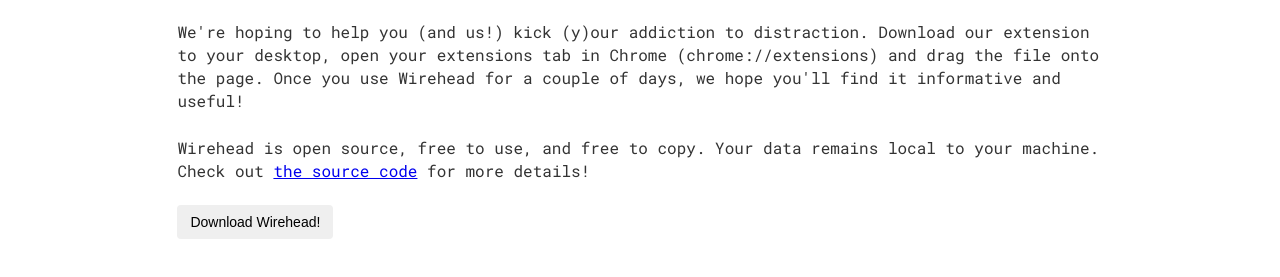
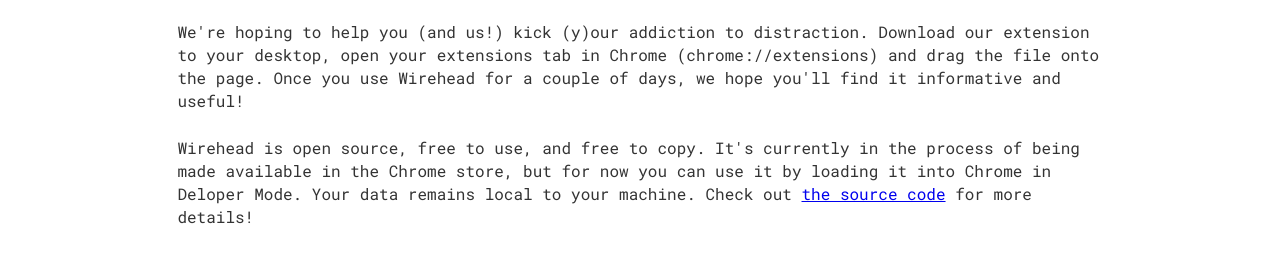
Before and after one commit to wirehead-extension/wirehead-extension.github.io, a Gatsby site: page / in a window 1280 px wide. Shown: the part 213-490 px from the top of the page. Built offline with nearby package versions, Linux system fonts and the light colour scheme; Gatsby itself is replaced by a stand-in of ours.

Commit message:
edit to remove link to nonexistent file

```diff
--- a/src/pages/index.js
+++ b/src/pages/index.js
@@ -20,21 +20,15 @@
       useful!
     </p>
     <p>
-      Wirehead is open source, free to use, and free to copy. Your data remains
+      Wirehead is open source, free to use, and free to copy. It's currently in
+      the process of being made available in the Chrome store, but for now you
+      can use it by loading it into Chrome in Deloper Mode. Your data remains
       local to your machine. Check out{' '}
       <a href="https://github.com/wirehead-extension/wirehead">
         the source code
       </a>{' '}
       for more details!
     </p>
-    <form
-      method="get"
-      action="https://dl.dropboxusercontent.com/s/si74hd13mqy12ee/wirehead.crx"
-    >
-      <button type="submit" className="btn btn-dark">
-        Download Wirehead!
-      </button>
-    </form>
   </Layout>
 )
 
```
